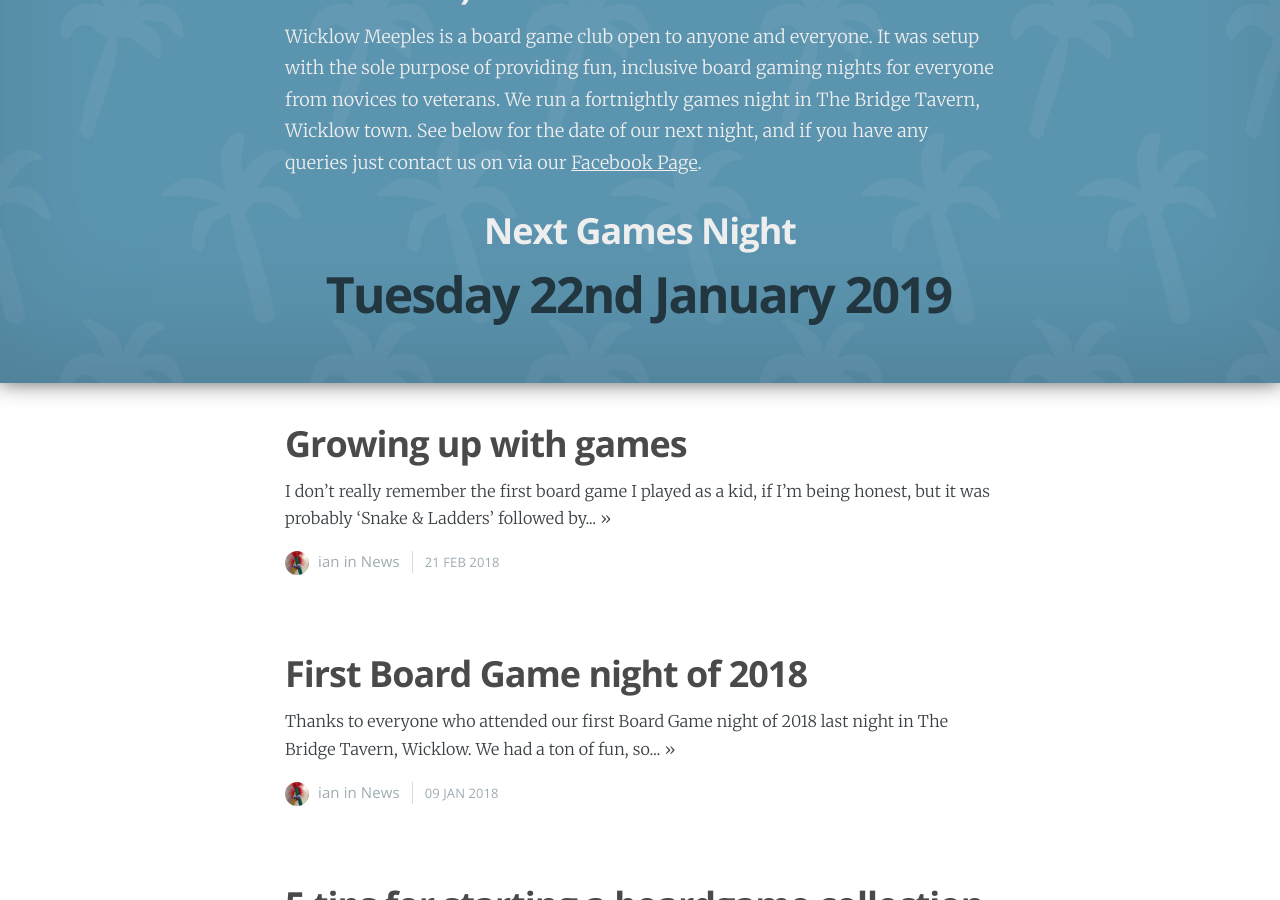
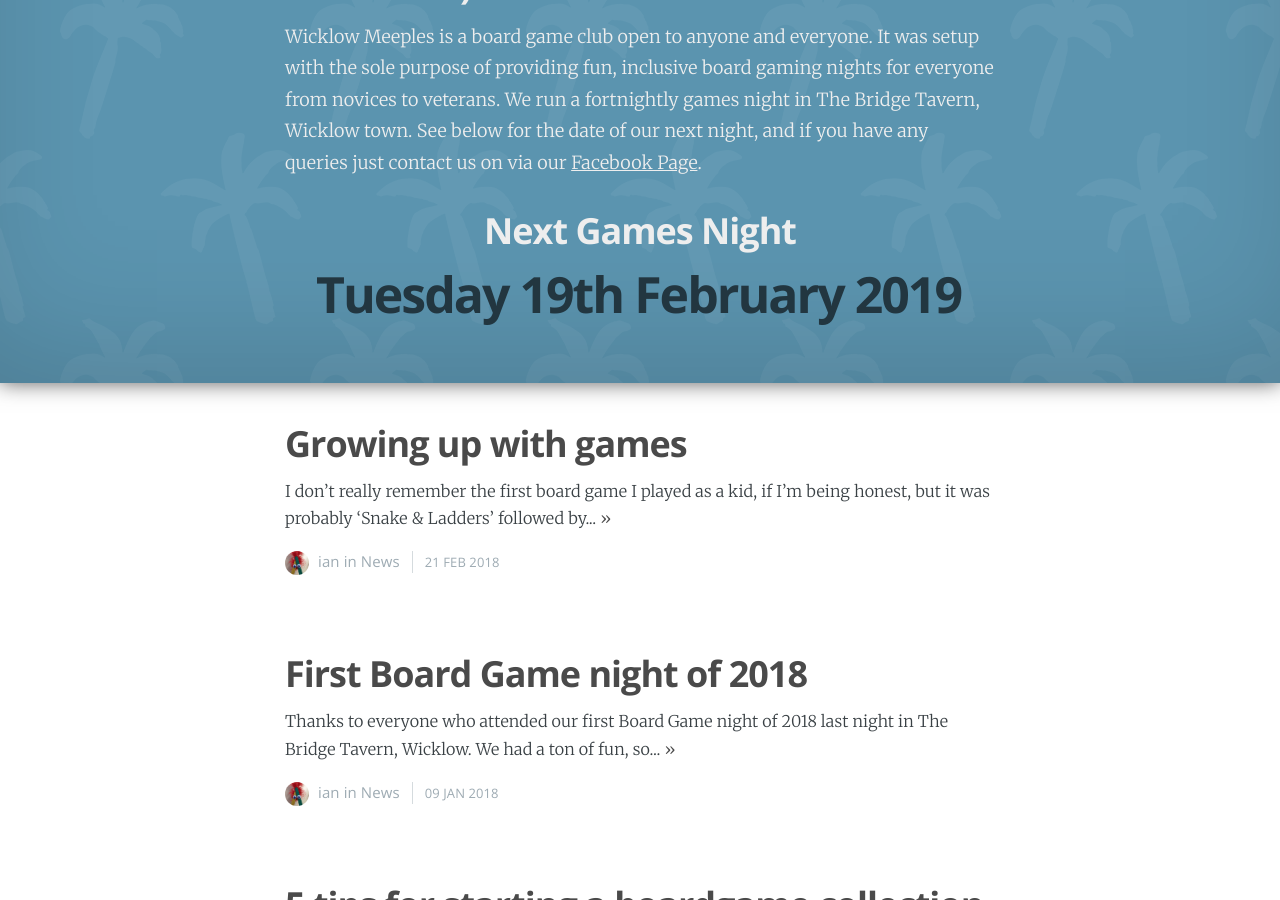
Before and after one commit to owenmcg/owenmcg.github.io, a Jekyll site: the page built from index.html, in a window 1280 px wide and 900 px high, scrolled down 1002 px. Built offline with Jekyll 4.4.1, drawn with Linux system fonts in a browser that asks for light colours; nearby versions of some CDN libraries; the list of posts is cut into pages by our own code.

Commit message:
date updated

```diff
--- a/index.html
+++ b/index.html
@@ -37,7 +37,7 @@
         <p class="post-excerpt">Wicklow Meeples is a board game club open to anyone and everyone. It was setup with the sole purpose of providing fun, inclusive board gaming nights for everyone from novices to veterans. We run a fortnightly games night in The Bridge Tavern, Wicklow town. See below for the date of our next night, and if you have any queries just contact us on via our <a href="https://www.facebook.com/wicklowmeeples/">Facebook Page</a>.
         </p>
         <h2 class="center">Next Games Night</h2>
-        <h1 class="center">Tuesday 22nd January 2019</h1>
+        <h1 class="center">Tuesday 19th February 2019</h1>
     </div>
 </div>
 <main id="content" class="content" role="main">
```
